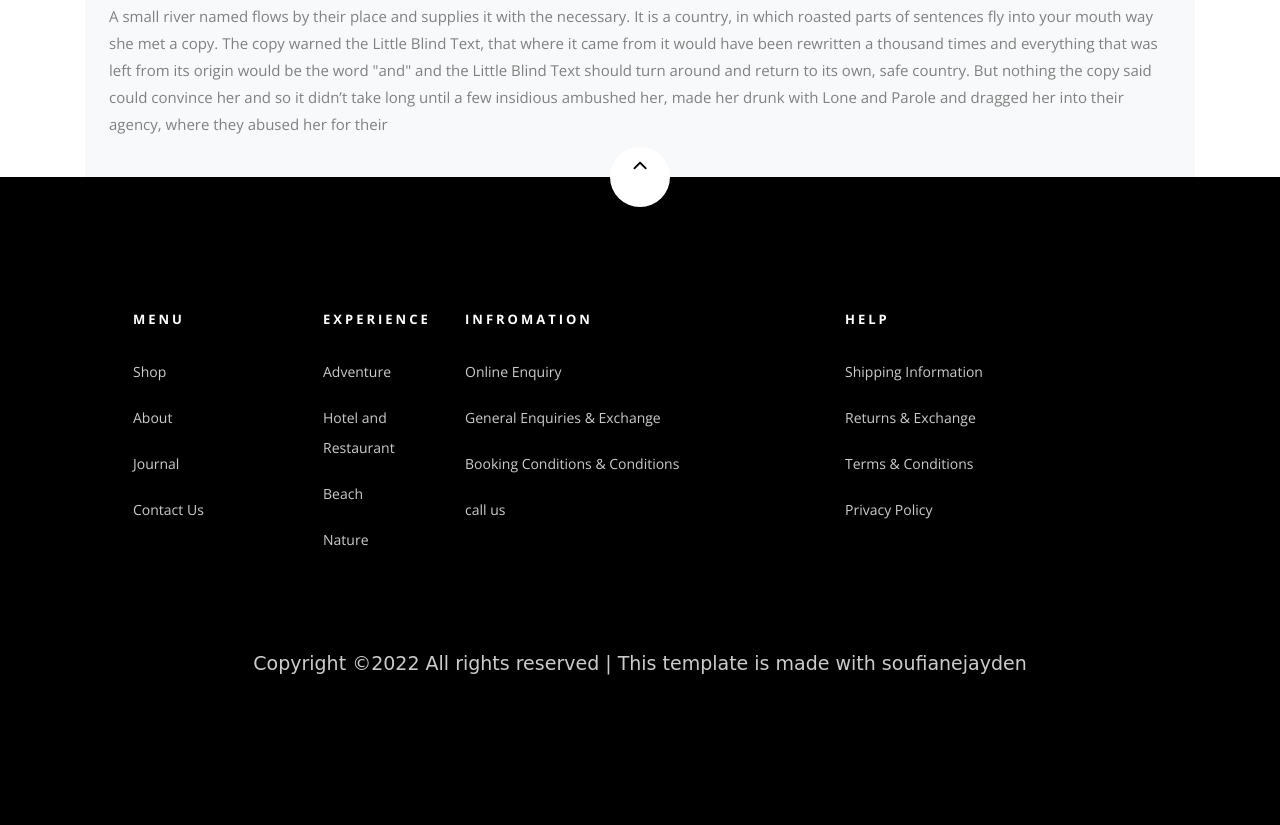
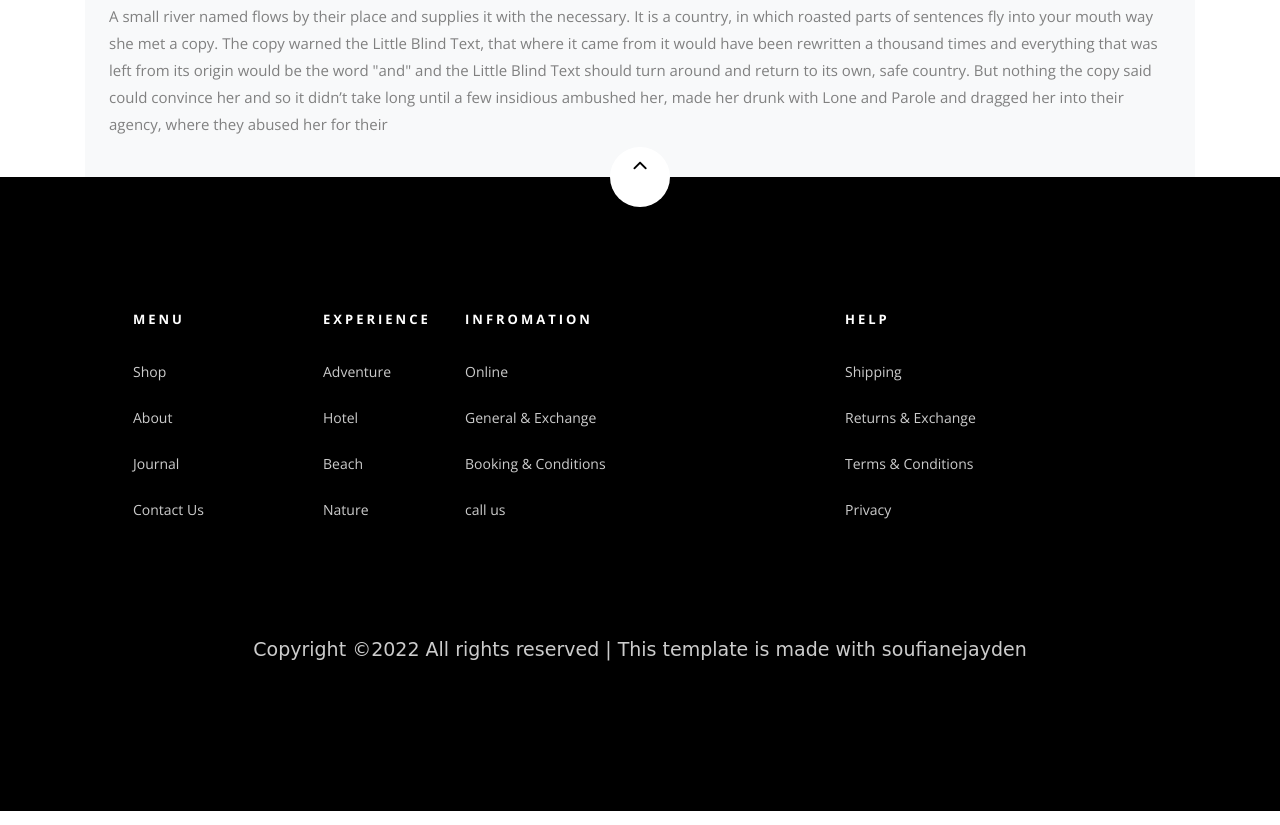
Before and after one commit to soufianejayden/newtemp, a plain HTML site: page product-single.html in a window 1280 px wide. Shown: the part 1893-2718 px from the top of the page. Drawn offline with nearby package versions, Linux system fonts and the light colour scheme; some packages are replaced by stand-ins of ours; files whose address does not match are found by name.

Commit message:
Update product-single.html

```diff
--- a/product-single.html
+++ b/product-single.html
@@ -363,7 +363,7 @@
               <h2 class="ftco-heading-2">Experience</h2>
               <ul class="list-unstyled">
                 <li><a href="#" class="py-2 d-block">Adventure</a></li>
-                <li><a href="#" class="py-2 d-block">Hotel and Restaurant</a></li>
+                <li><a href="#" class="py-2 d-block">Hotel </a></li>
                 <li><a href="#" class="py-2 d-block">Beach</a></li>
                 <li><a href="#" class="py-2 d-block">Nature  </a></li>
               </ul>
@@ -382,9 +382,9 @@
               <h2 class="ftco-heading-2">Infromation</h2>
               <div class="d-flex">
 	              <ul class="list-unstyled mr-l-5 pr-l-3 mr-4">
-	                <li><a href="#" class="py-2 d-block">Online Enquiry</a></li>
-	                <li><a href="#" class="py-2 d-block">General Enquiries &amp; Exchange</a></li>
-	                <li><a href="#" class="py-2 d-block">Booking Conditions &amp; Conditions</a></li>
+	                <li><a href="#" class="py-2 d-block">Online </a></li>
+	                <li><a href="#" class="py-2 d-block">General &amp; Exchange</a></li>
+	                <li><a href="#" class="py-2 d-block">Booking  &amp; Conditions</a></li>
 	                <li><a href="#" class="py-2 d-block">call us </a></li>
 	              </ul>
 
@@ -397,10 +397,10 @@
               <h2 class="ftco-heading-2">Help</h2>
               <div class="d-flex">
 	              <ul class="list-unstyled mr-l-5 pr-l-3 mr-4">
-	                <li><a href="#" class="py-2 d-block">Shipping Information</a></li>
+	                <li><a href="#" class="py-2 d-block">Shipping </a></li>
 	                <li><a href="#" class="py-2 d-block">Returns &amp; Exchange</a></li>
 	                <li><a href="#" class="py-2 d-block">Terms &amp; Conditions</a></li>
-	                <li><a href="#" class="py-2 d-block">Privacy Policy</a></li>
+	                <li><a href="#" class="py-2 d-block">Privacy </a></li>
 	              </ul>
 
 	            </div>
@@ -409,14 +409,14 @@
 
         </div>
             </div>
-
-
+          </div>
+        </div>
         <div class="row">
           <div class="col-md-12 text-center">
 
 			<div class="copyright"> Copyright ©2022 All rights reserved | This template is made with soufianejayden<span></span>            </div>          </div>
         </div>
-
+      </div>
     </footer>
     		<!-- end ftco-footer ftco-section-->
 
```
